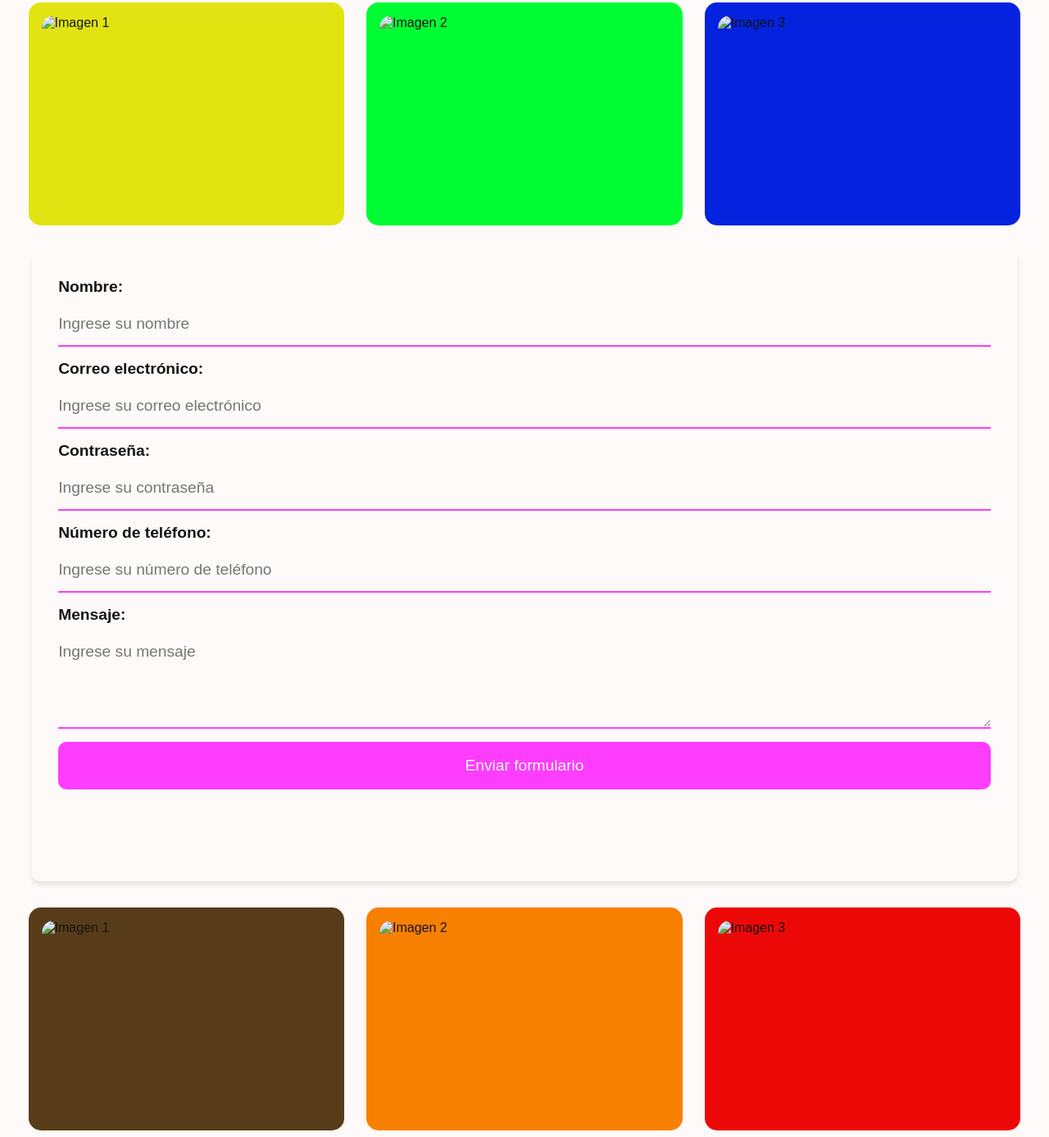
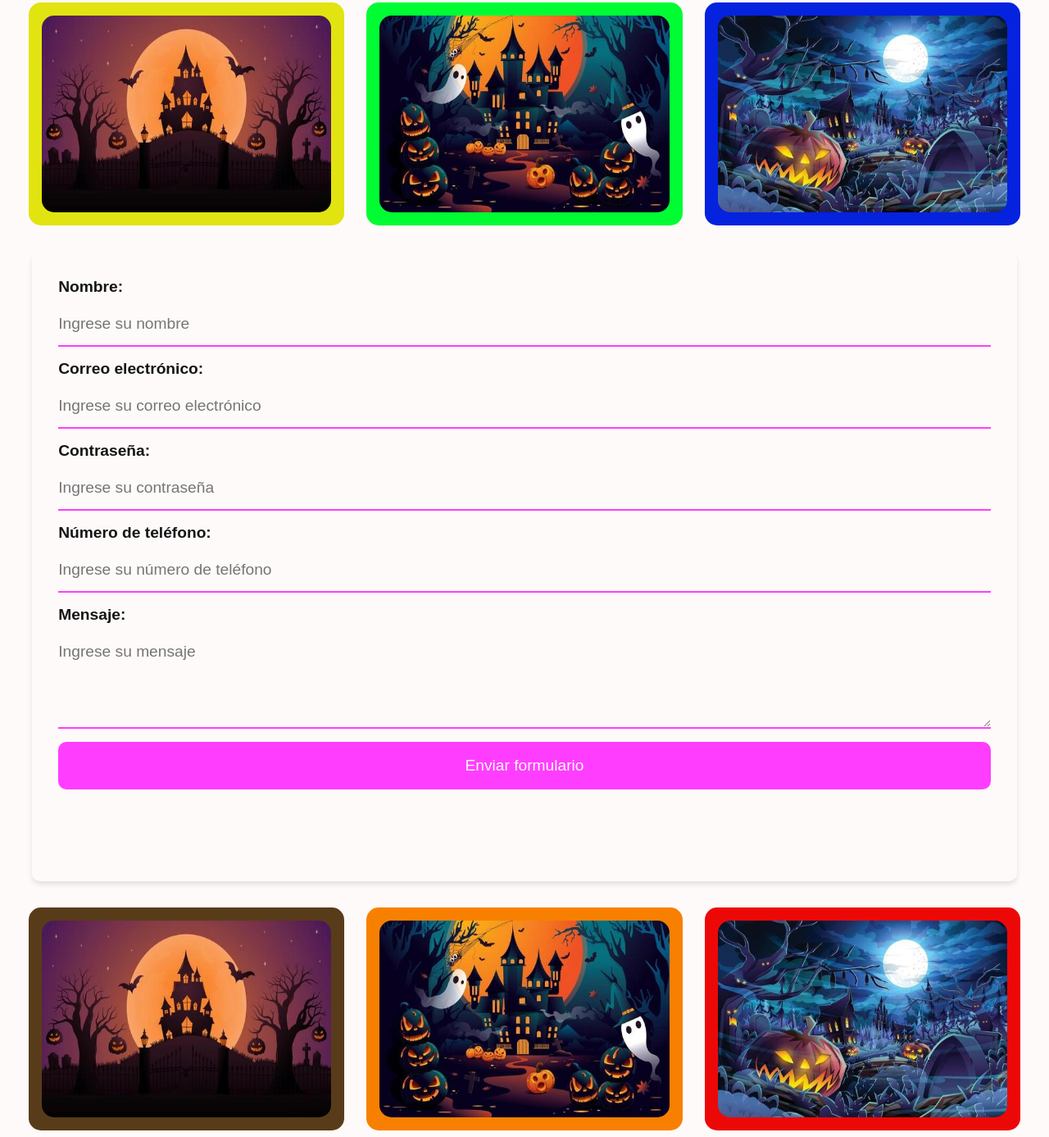
Before and after one commit to Lizbeth-Rivera/proyecto1, a plain HTML site: page index.html in a window 1280 px wide. Shown: the part 413-1800 px from the top of the page at 82% size. Drawn offline with Linux system fonts and the light colour scheme; a script that the page names is missing.

Commit message:
cambiar la ruta

```diff
--- a/index.html
+++ b/index.html
@@ -21,13 +21,13 @@
         </div>
         <div class="div_flex" id="div_padre">
             <div class="div_flexhijo amarillo">
-                <img src="./img/imagen1.webp" alt="Imagen 1" id="miImagen1">
+                <img src="./imagen1.webp" alt="Imagen 1" id="miImagen1">
             </div>
             <div class="div_flexhijo verde">
-                <img src="./img/imagen2.webp" alt="Imagen 2" id="miImagen2">
+                <img src="./imagen2.webp" alt="Imagen 2" id="miImagen2">
             </div>
             <div class="div_flexhijo azul">
-                <img src="./img/imagen3.webp" alt="Imagen 3" id="miImagen3">
+                <img src="./imagen3.webp" alt="Imagen 3" id="miImagen3">
             </div>
             <div class="formulario">
                 <form id="formulario" action="#" method="post">
@@ -51,13 +51,13 @@
                 </form>
             </div>
             <div class="div_flexhijo cafe">
-                <img src="./img/imagen1.webp" alt="Imagen 1" id="miImagen4">
+                <img src="./imagen1.webp" alt="Imagen 1" id="miImagen4">
             </div>
             <div class="div_flexhijo naranja">
-                <img src="./img/imagen2.webp" alt="Imagen 2" id="miImagen5">
+                <img src="./imagen2.webp" alt="Imagen 2" id="miImagen5">
             </div>
             <div class="div_flexhijo rojo">
-                <img src="./img/imagen3.webp" alt="Imagen 3" id="miImagen6">
+                <img src="./imagen3.webp" alt="Imagen 3" id="miImagen6">
             </div>
         </div>
         <script src="funtion.js"></script>
```
